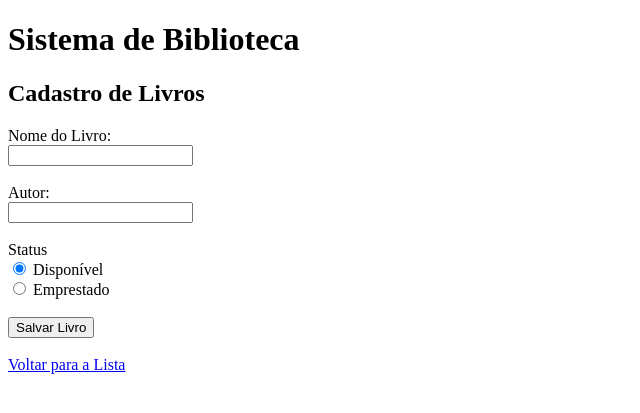
After one commit to Yasmim-Soares/Biblioteca, a PHP site: page /View/FormLivros.php in a window 1280 px wide. The commit adds this page. Shown: the top 413 px of the page, without its empty margins (0-640 px from the left). Run offline with PHP 8.4, Linux system fonts and the light colour scheme.

Commit message:
Finalização do form e adição da function cadastrar

```diff
--- a/conexao.php
+++ b/Model/Conexao.php
@@ -1,5 +1,4 @@
 <?php
-
 $host = 'localhost';
 $db_name = 'biblioteca';
 $username = 'root';
--- /dev/null
+++ b/View/FormLivros.php
@@ -0,0 +1,34 @@
+<!DOCTYPE html>
+<html lang="en">
+
+<head>
+    <meta charset="UTF-8">
+    <title>Cadastrar Livro</title>
+</head>
+
+<body>
+    <h1>Sistema de Biblioteca</h1>
+    <h2>Cadastro de Livros</h2>
+
+    <form action="index.php" method="POST">
+        <label for="nome">Nome do Livro:</label><br>
+        <input type="text" id="name" name="nome"><br><br>
+
+        <label for="autor">Autor: </label><br>
+        <input type="text" id="autor" name="autor"><br><br>
+
+        <label for="status">Status</label><br>
+
+        <input type="radio" id="disponivel" name="status" value="1" checked>
+        <label for="disponivel">Disponível</label><br>
+        <input type="radio" id="emprestado" name="status" value="0">
+        <label for="emprestado">Emprestado</label><br><br>
+
+        <input type="submit" value="Salvar Livro">
+    </form>
+
+    <br>
+    <a href="index.php">Voltar para a Lista</a>
+</body>
+
+</html>
--- a/View/ListarLivros.php
+++ b/View/ListarLivros.php
@@ -8,7 +8,7 @@
     <h1>Sistema de Biblioteca</h1>
     <h2>Lista de Livros</h2>
 
-    <a href="View/CadastrarLivros.php">Cadastrar Novo Livro</a>
+    <a href="index.php?acao=cadastrar">Cadastrar Novo Livro</a>
     <hr>
 
     <table border="1">
@@ -35,7 +35,9 @@
 
                     echo "<td>";
                     echo "<a href='#'>Editar</a> | ";
-                    echo "<a href='#'>Excluir</a>";
+
+                    $link_excluir = "index.php?acao=excluir&id=" .$livro['id'];
+                    echo "<a href='". $link_excluir . "' onclick='return confirm (\"Tem certeza que deseja excluir este livro? \")'>Excluir</a>";
                     echo "</td>";
 
                     echo "</tr>";
```
Also changed, not shown: Model/LivroModel.php (+19 -0 lines), View/CadastrarLivros.php (deleted, +0 -25 lines), index.php (+32 -4 lines).
